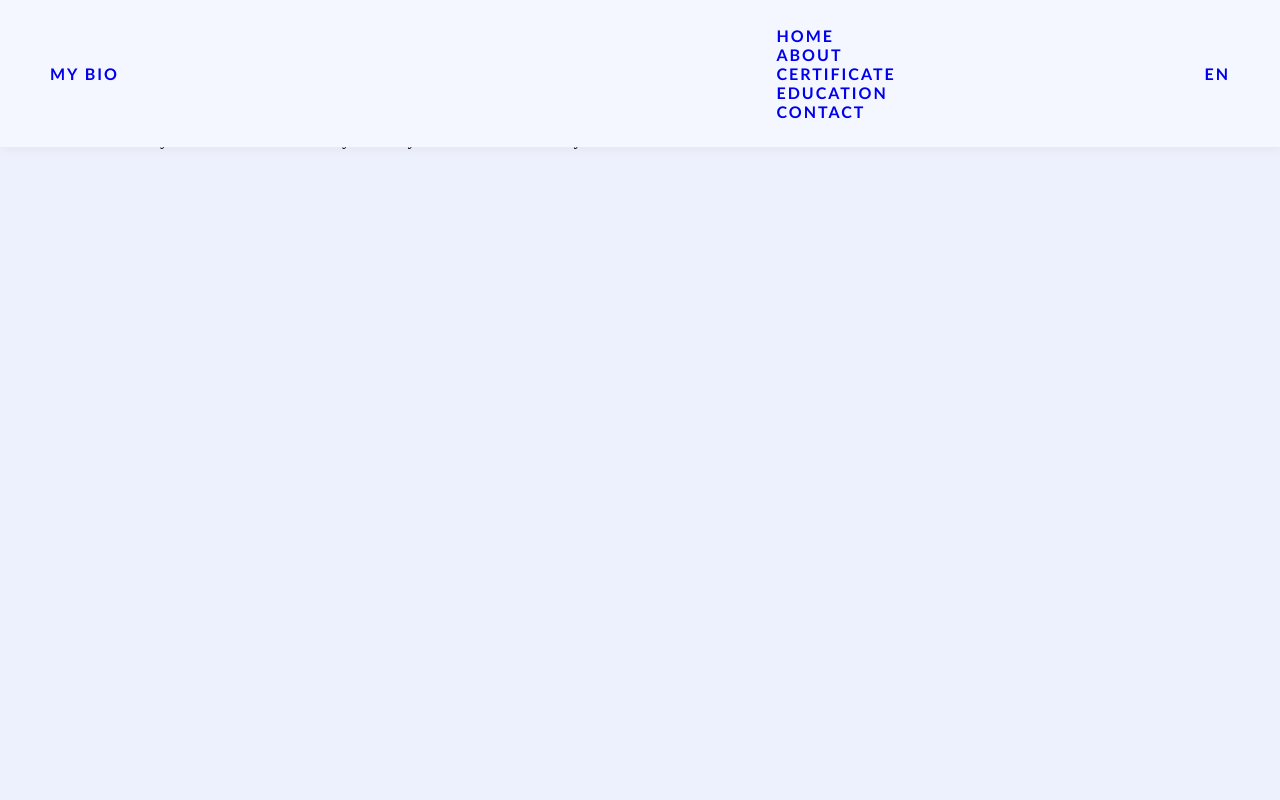
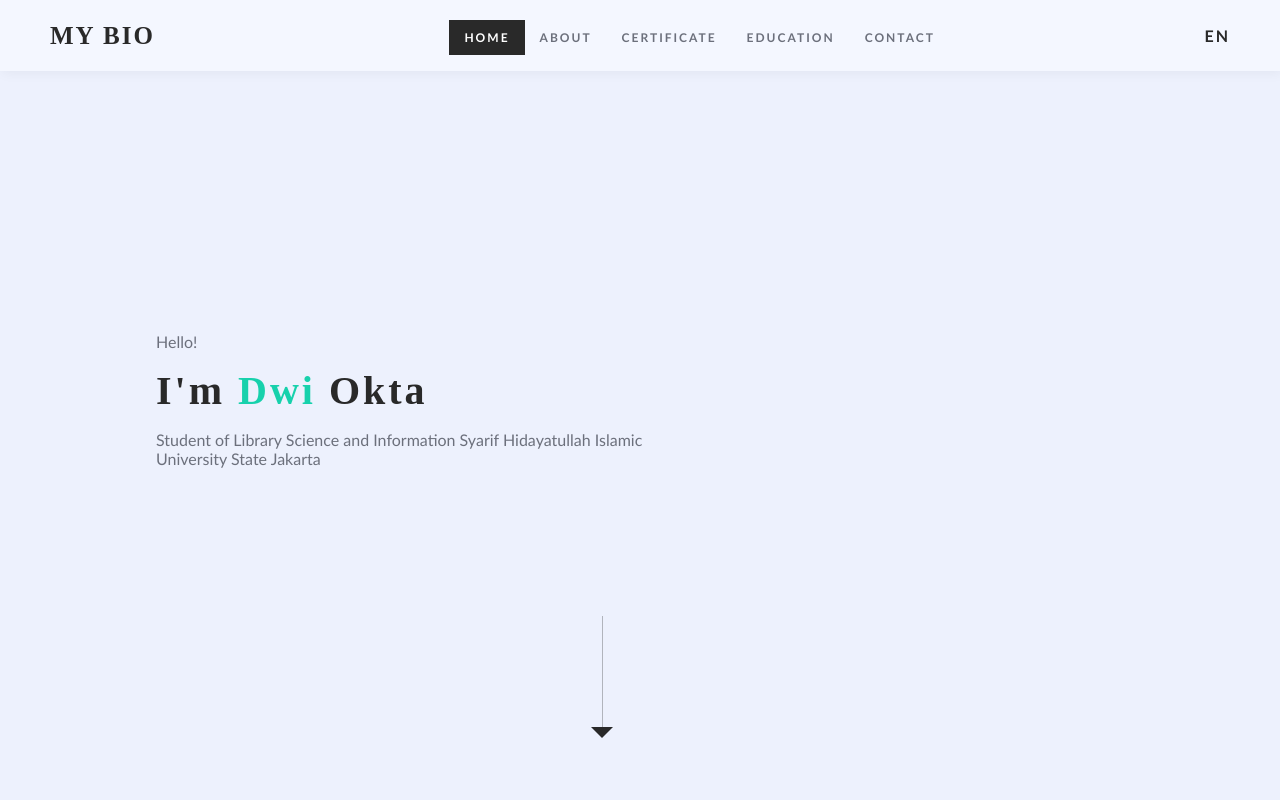
Before and after one commit to tinkerbellthink/tinkerbellthink.github.io, a plain HTML site: page index.html in a window 1280 px wide. Shown: the top 800 px of the page. Drawn offline with Linux system fonts and the light colour scheme.

Commit message:
Update style.css

```diff
--- a/css/style.css
+++ b/css/style.css
@@ -41,3 +41,86 @@ nav{
 	box-shadow:2px 2px 12px rgba(0,0,0,0.05);
 	z-index: 1;
 }
+
+.menu{
+	display: flex;
+}
+.menu li a{
+	padding: 10px 15px;
+	color:#6c707c;
+	font-size: 12px;
+
+}
+.lang{
+	color:#292929;
+}
+.logo{
+	font-size: 25px;
+	font-weight: bold;
+	color:#292929;
+	font-family:Poppins;
+}
+.toggle{
+	display: none;
+}
+.active a,
+.menu li a:hover{
+	background-color:#292929;
+	color:#FFF!important;
+	font-weight: bold;
+	transition: all ease 0.4s;
+}
+.name{
+	font-family: calibri;
+	width: 500px;
+	position: absolute;
+	left: 20%;
+	top: 50%;
+	transform: translate(-20%,-50%);
+}
+.name p:nth-child(1),.name .details{
+	color:#6c707c;
+	font-size: 16px;
+}
+.name h1{
+	font-family:Poppins;
+	font-size: 40px;
+	margin:0px;
+	letter-spacing: 3px;
+	color:#292929;
+}
+.cv-btn{
+	width:200px;
+	height: 45px;
+	display: flex;
+	justify-content: center;
+	align-items: center;
+	background-color: #292929;
+	color:#FFFFFF;
+}
+.cv-btn:hover{
+	background-color: #131313;
+	transition: all ease 0.5s;
+}
+.black-line {
+  align-self: end;
+  width: 50%;
+  height: 15%;
+  margin-bottom: 4em;
+  position: absolute;
+	bottom:0px;
+	left: -3%;
+	border-right: 1px solid  rgba(41,41,41,0.30);
+}
+
+.black-line::after{
+  content: ' ';
+  position: absolute;
+  width: 0;
+  height: 0;
+  border-style: solid;
+  border-width: 11px 11px 0 11px;
+ border-color:  #292929 transparent transparent transparent;
+  right: -.7em;
+  bottom: -2px;
+}
```
